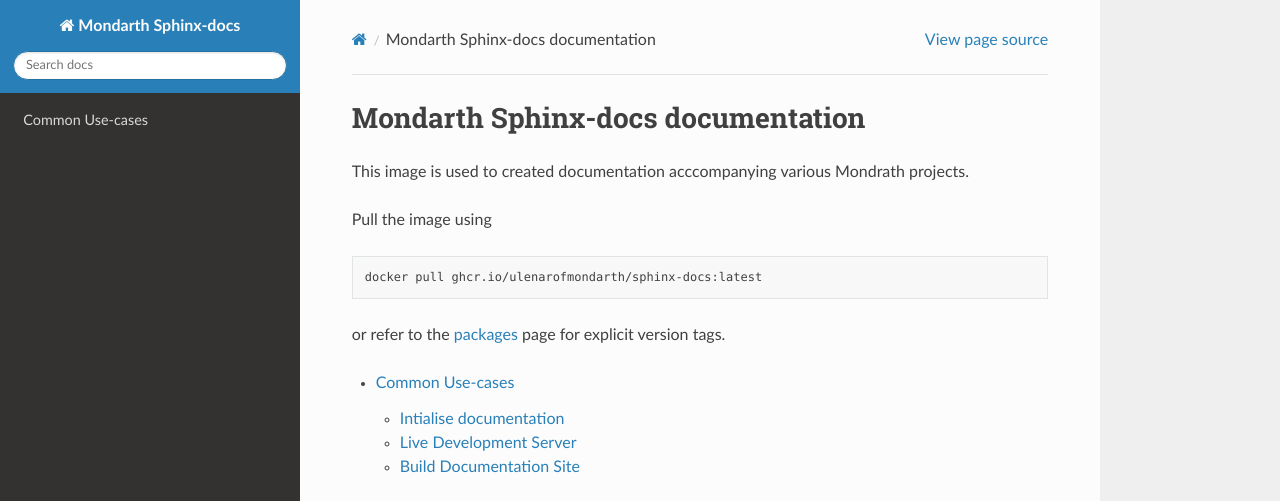
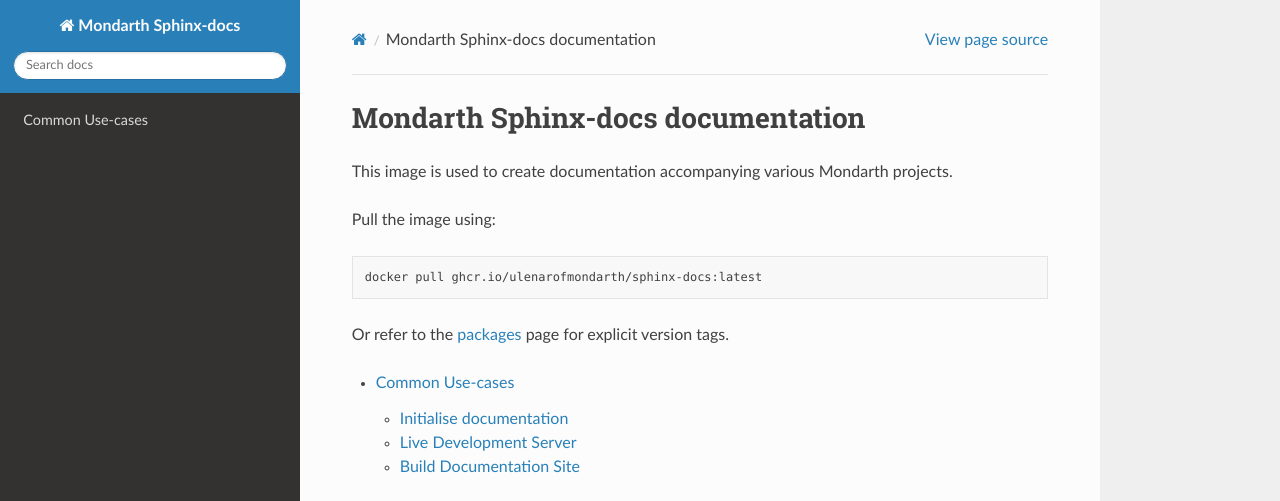
Before and after one commit to ulenarofmondarth/sphinx-docs, a Sphinx documentation site: the page built from docs/index.rst, in a window 1280 px wide. Shown: the top 501 px of the page. Built offline with Sphinx 7.4.7 and the Read the Docs theme 3.1.0, drawn with Linux system fonts in a browser that asks for light colours; pages that are not in the unit, such as notebooks, are missing from menus.

Commit message:
docs(docs): spell check pass

```diff
--- a/docs/index.rst
+++ b/docs/index.rst
@@ -1,15 +1,15 @@
 Mondarth Sphinx-docs documentation
 ==================================
 
-This image is used to created documentation acccompanying various Mondrath projects.
+This image is used to create documentation accompanying various Mondarth projects.
 
-Pull the image using
+Pull the image using:
 
 .. code:: bash
 
    docker pull ghcr.io/ulenarofmondarth/sphinx-docs:latest
 
-or refer to the `packages <https://github.com/ulenarofmondarth/sphinx-docs/pkgs/container/sphinx-docs>`_ page for explicit version tags.
+Or refer to the `packages <https://github.com/ulenarofmondarth/sphinx-docs/pkgs/container/sphinx-docs>`_ page for explicit version tags.
 
 .. toctree::
    :maxdepth: 2
--- a/docs/use-cases.rst
+++ b/docs/use-cases.rst
@@ -3,8 +3,8 @@ Common Use-cases
 
 These applications are typically contained in ``npm`` ``script`` directives or (by Mondarth project convention) in ``scripts/`` utility scripts.
 
-Intialise documentation
------------------------
+Initialise documentation
+------------------------
 
 If you have not used one of the Mondarth project templates then you can create an initial document framework using the following:
 
```
Also changed, not shown: other parts of docs/use-cases.rst (+1 -1 lines).
